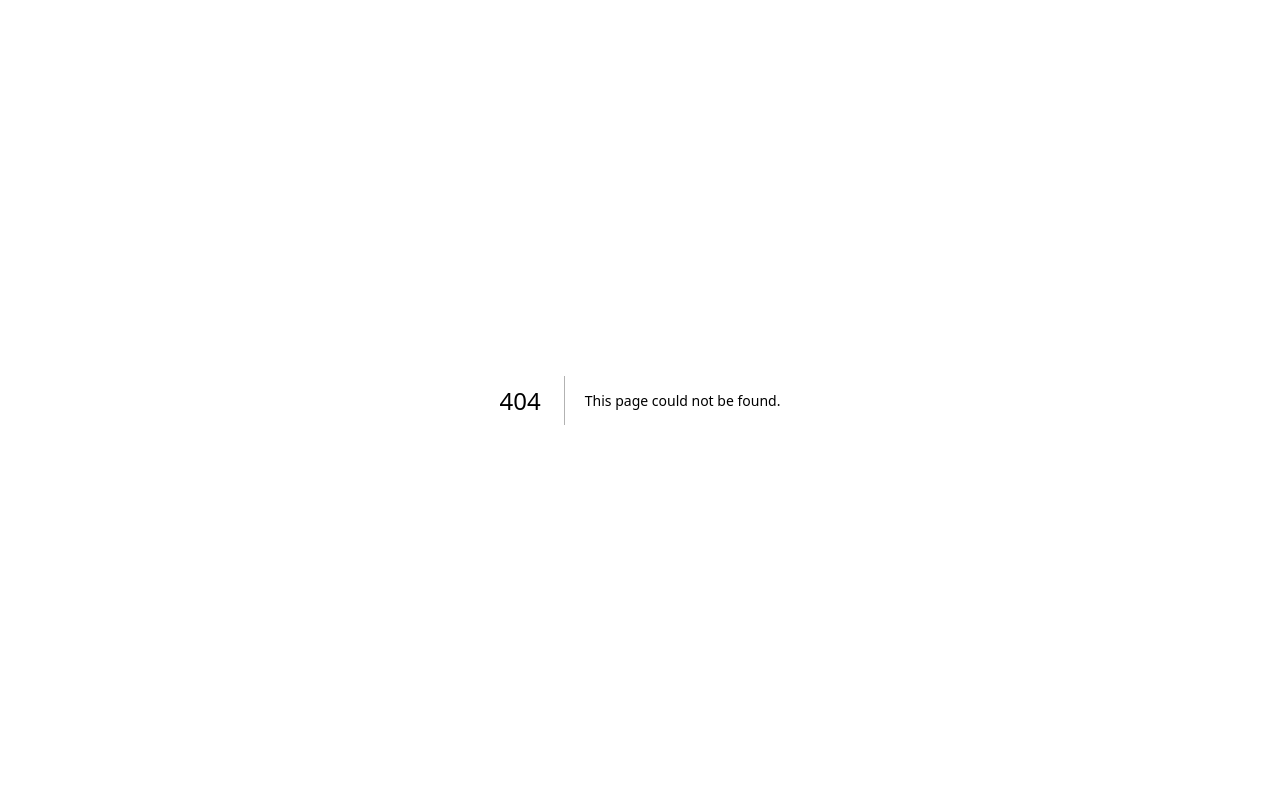
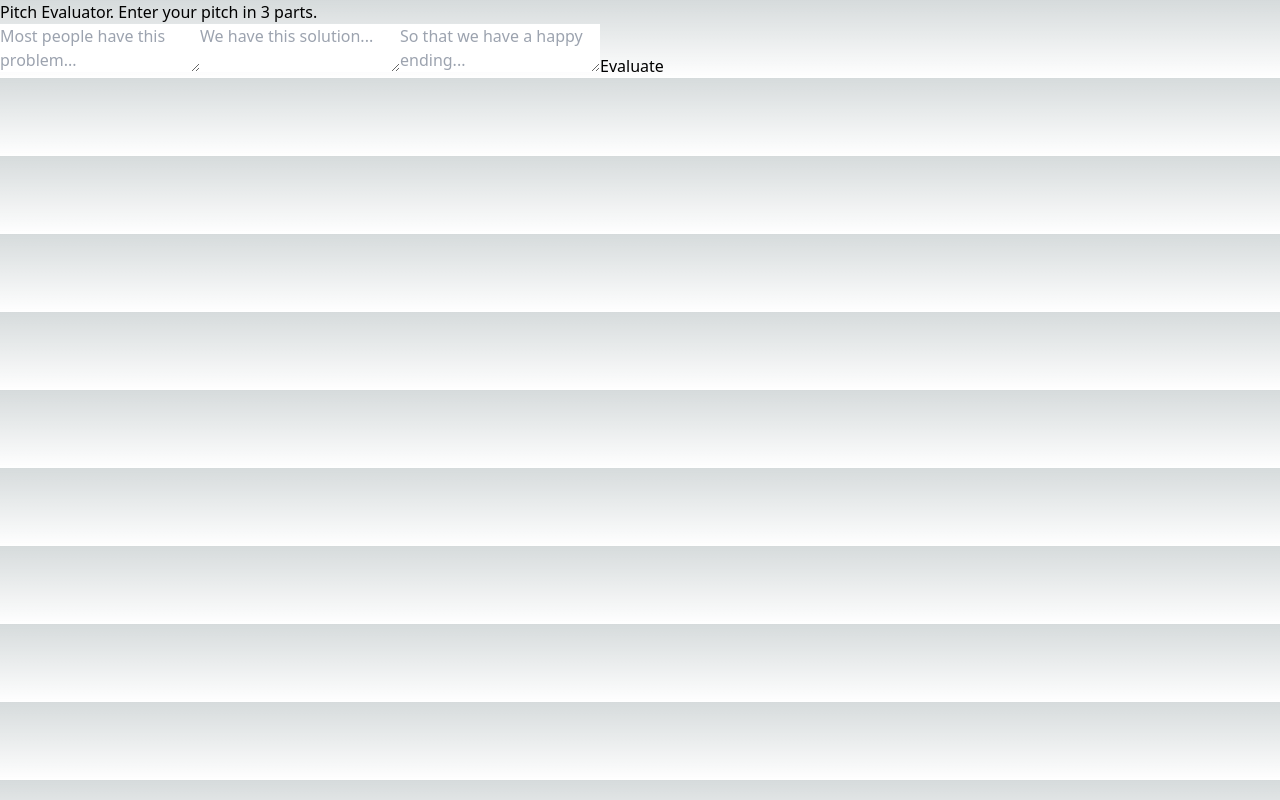
Before and after one commit to ignas-g/pitch-evaluator, a Next.js app: page /evaluate in a window 1280 px wide. Before the commit this address had no page. Built offline with nearby package versions, Linux system fonts and the light colour scheme.

Commit message:
Implement frontend

```diff
--- a/package.json
+++ b/package.json
@@ -21,5 +21,8 @@
     "react-dom": "18.2.0",
     "tailwindcss": "3.3.1",
     "typescript": "5.0.4"
+  },
+  "devDependencies": {
+    "@types/axios": "^0.14.0"
   }
 }
--- /dev/null
+++ b/src/pages/api/evaluate.ts
@@ -0,0 +1,57 @@
+import type { NextApiRequest, NextApiResponse } from 'next';
+import axios from 'axios';
+const apiKey = process.env.NEXT_PUBLIC_OPENAI_API_KEY;
+const apiEndpoint = 'https://api.openai.com/v1/chat/completions';
+
+export default async function handler(
+  req: NextApiRequest,
+  res: NextApiResponse
+) {
+  if (req.method !== 'POST') {
+    res.status(405).json({ message: 'Method not allowed' });
+    return;
+  }
+
+  const { pitch } = req.body;
+
+  try {
+
+    const request = {
+      model: 'gpt-3.5-turbo',
+      messages: [
+        {
+          role: 'user',
+          content: `Generate code or commands in the following JSON format to: ${prompt}\n
+            [
+              {
+                "operation": "operation_type", /* should be either: create, replace, append, move, rename, delete, execute */
+                "filePath": "file_path",
+                "rest": ["additional_parameters"] /* can contain file contents lines (in case of  create, replace, append), new file name (in case of move, rename) or command parameters (for execute) */
+              }
+            ]
+            `,
+        },
+      ],
+    };
+
+    console.log('Request:', request);
+
+    const response = await axios.post(
+      apiEndpoint,
+      request,
+      {
+        headers: {
+          Authorization: `Bearer ${apiKey}`,
+          'Content-Type': 'application/json',
+        },
+      }
+    );
+
+    const evaluation = response.data.choices[0].message.content.trim();
+
+    res.status(200).json({ evaluation });
+  } catch (error) {
+    console.error(error);
+    res.status(500).json({ message: 'Internal server error' });
+  }
+}
--- /dev/null
+++ b/src/pages/evaluate.tsx
@@ -0,0 +1,57 @@
+import { useState, ChangeEvent, FormEvent } from 'react';
+import axios from 'axios';
+
+const Evaluate: React.FC = () => {
+  const [problem, setProblem] = useState('');
+  const [solution, setSolution] = useState('');
+  const [happyEnding, setHappyEnding] = useState('');
+  const [evaluation, setEvaluation] = useState('');
+
+  const handleChange = (
+    setter: React.Dispatch<React.SetStateAction<string>>
+  ) => (e: ChangeEvent<HTMLTextAreaElement>) => {
+    setter(e.target.value);
+  };
+
+  const handleSubmit = async (e: FormEvent) => {
+    e.preventDefault();
+    const pitch = `Most people have this problem: ${problem}\nWe have this solution: ${solution}\nSo that we have a happy ending: ${happyEnding}`;
+    const response = await axios.post('/api/evaluate', { pitch });
+    setEvaluation(response.data.evaluation);
+  };
+
+  return (
+    <div>
+      <h1>Pitch Evaluator. Enter your pitch in 3 parts.</h1>
+      <form onSubmit={handleSubmit}>
+        <textarea
+          name="problem"
+          placeholder="Most people have this problem..."
+          value={problem}
+          onChange={handleChange(setProblem)}
+        ></textarea>
+        <textarea
+          name="solution"
+          placeholder="We have this solution..."
+          value={solution}
+          onChange={handleChange(setSolution)}
+        ></textarea>
+        <textarea
+          name="happyEnding"
+          placeholder="So that we have a happy ending..."
+          value={happyEnding}
+          onChange={handleChange(setHappyEnding)}
+        ></textarea>
+        <button type="submit">Evaluate</button>
+      </form>
+      {evaluation && (
+        <div>
+          <h2>Evaluation:</h2>
+          <p>{evaluation}</p>
+        </div>
+      )}
+    </div>
+  );
+};
+
+export default Evaluate;
```
Also changed, not shown: 2 other files (tests, documents, lock files or other folders).
